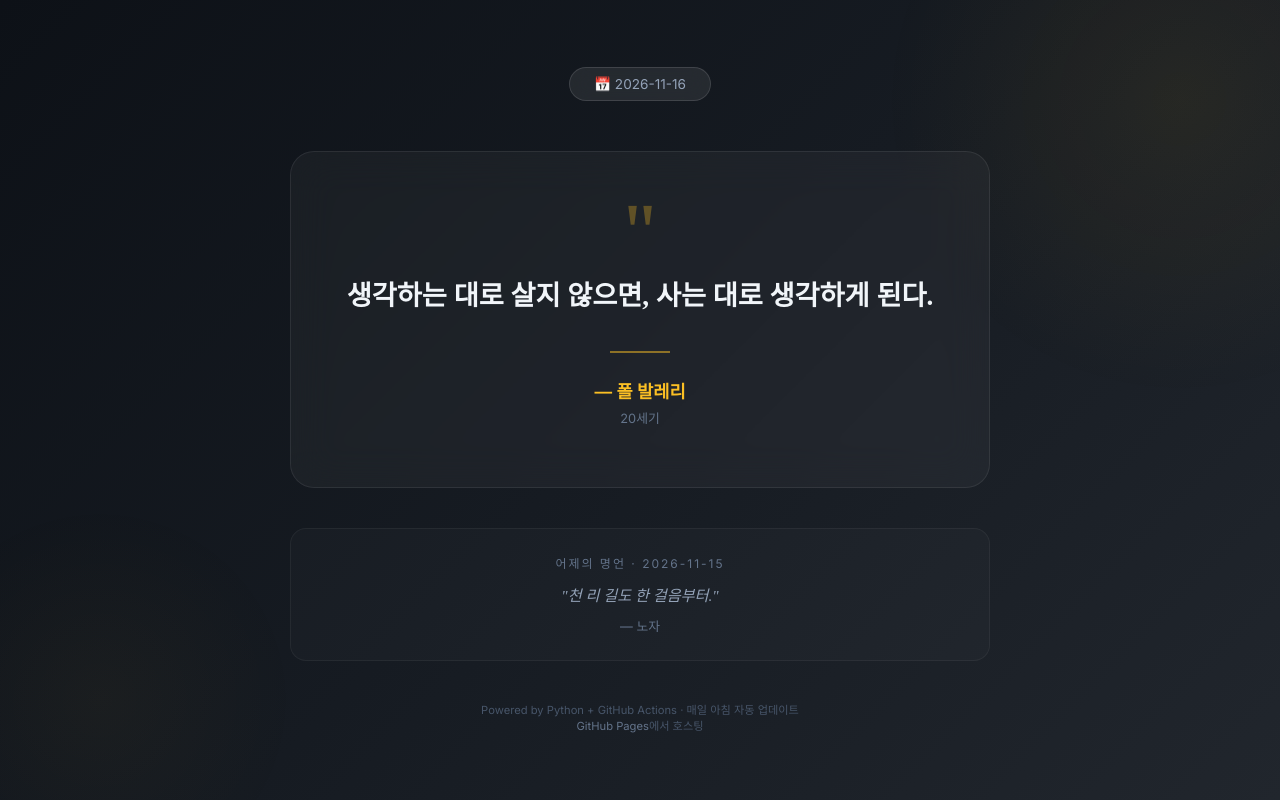
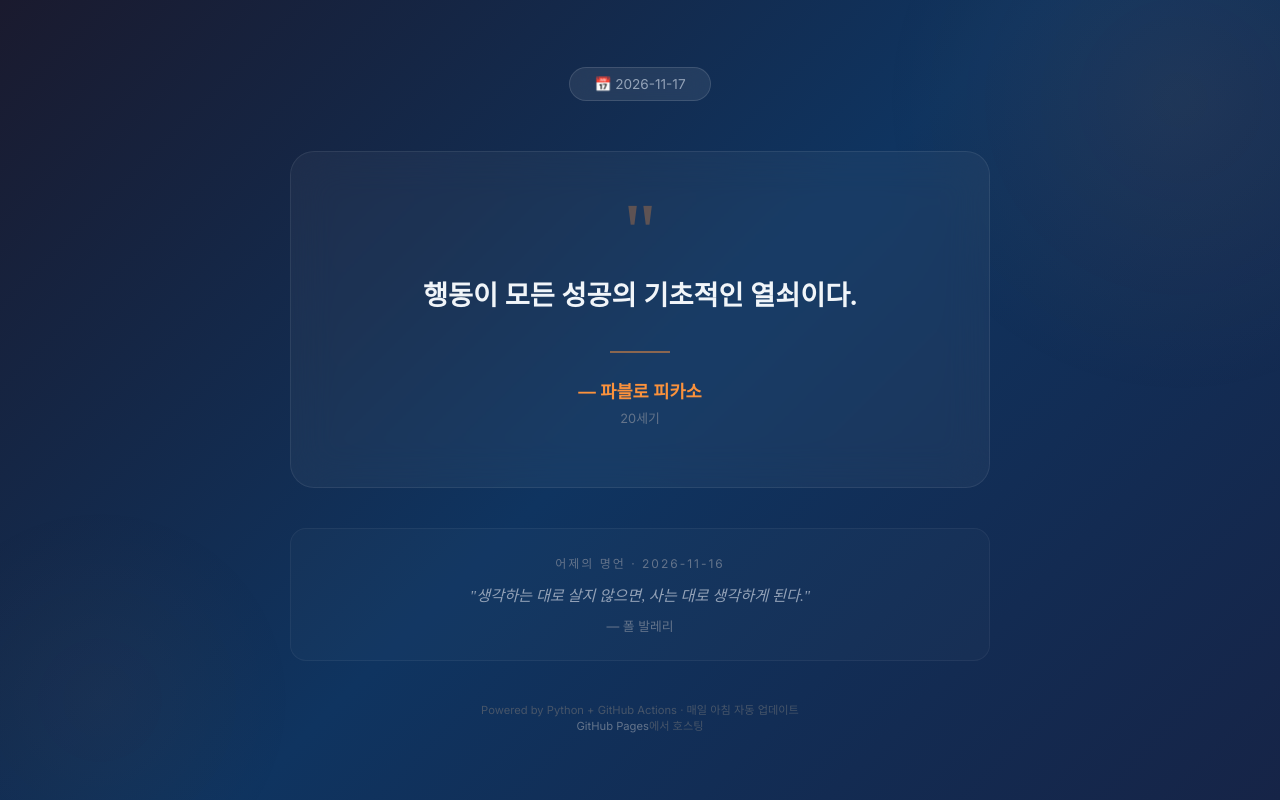
Before and after one commit to daily-indiemovie/daily-indiemovie.github.io, a plain HTML site: page index.html in a window 1280 px wide. Drawn offline with Linux system fonts and the light colour scheme.

Commit message:
Auto-update: Daily Quote

```diff
--- a/index.html
+++ b/index.html
@@ -11,7 +11,7 @@
 
         body {
             font-family: 'Inter', sans-serif;
-            background: linear-gradient(135deg, #0d1117, #161b22, #21262d);
+            background: linear-gradient(135deg, #1a1a2e, #0f3460, #162447);
             color: #e2e8f0;
             min-height: 100vh;
             display: flex;
@@ -28,7 +28,7 @@
             position: fixed;
             width: 600px;
             height: 600px;
-            background: radial-gradient(circle, #fbbf2410, transparent 70%);
+            background: radial-gradient(circle, #fb923c10, transparent 70%);
             top: -200px;
             right: -200px;
             border-radius: 50%;
@@ -39,7 +39,7 @@
             position: fixed;
             width: 400px;
             height: 400px;
-            background: radial-gradient(circle, #fbbf2408, transparent 70%);
+            background: radial-gradient(circle, #fb923c08, transparent 70%);
             bottom: -100px;
             left: -100px;
             border-radius: 50%;
@@ -92,7 +92,7 @@
 
         .quote-mark {
             font-size: 5em;
-            color: #fbbf24;
+            color: #fb923c;
             opacity: 0.3;
             font-family: Georgia, serif;
             line-height: 0.5;
@@ -113,14 +113,14 @@
         .divider {
             width: 60px;
             height: 2px;
-            background: #fbbf24;
+            background: #fb923c;
             margin: 0 auto 25px;
             opacity: 0.5;
         }
 
         .author {
             font-size: 1.1em;
-            color: #fbbf24;
+            color: #fb923c;
             font-weight: 600;
             margin-bottom: 5px;
         }
@@ -184,20 +184,20 @@
 </head>
 <body>
     <div class="container">
-        <div class="date-badge">📅 2026-11-16</div>
+        <div class="date-badge">📅 2026-11-17</div>
 
         <div class="quote-card">
             <span class="quote-mark">"</span>
-            <div class="quote-text">생각하는 대로 살지 않으면, 사는 대로 생각하게 된다.</div>
+            <div class="quote-text">행동이 모든 성공의 기초적인 열쇠이다.</div>
             <div class="divider"></div>
-            <div class="author">— 폴 발레리</div>
+            <div class="author">— 파블로 피카소</div>
             <div class="era">20세기</div>
         </div>
 
         <div class="yesterday">
-            <div class="yesterday-label">어제의 명언 · 2026-11-15</div>
-            <div class="yesterday-quote">"천 리 길도 한 걸음부터."</div>
-            <div class="yesterday-author">— 노자</div>
+            <div class="yesterday-label">어제의 명언 · 2026-11-16</div>
+            <div class="yesterday-quote">"생각하는 대로 살지 않으면, 사는 대로 생각하게 된다."</div>
+            <div class="yesterday-author">— 폴 발레리</div>
         </div>
 
         <footer>
```
